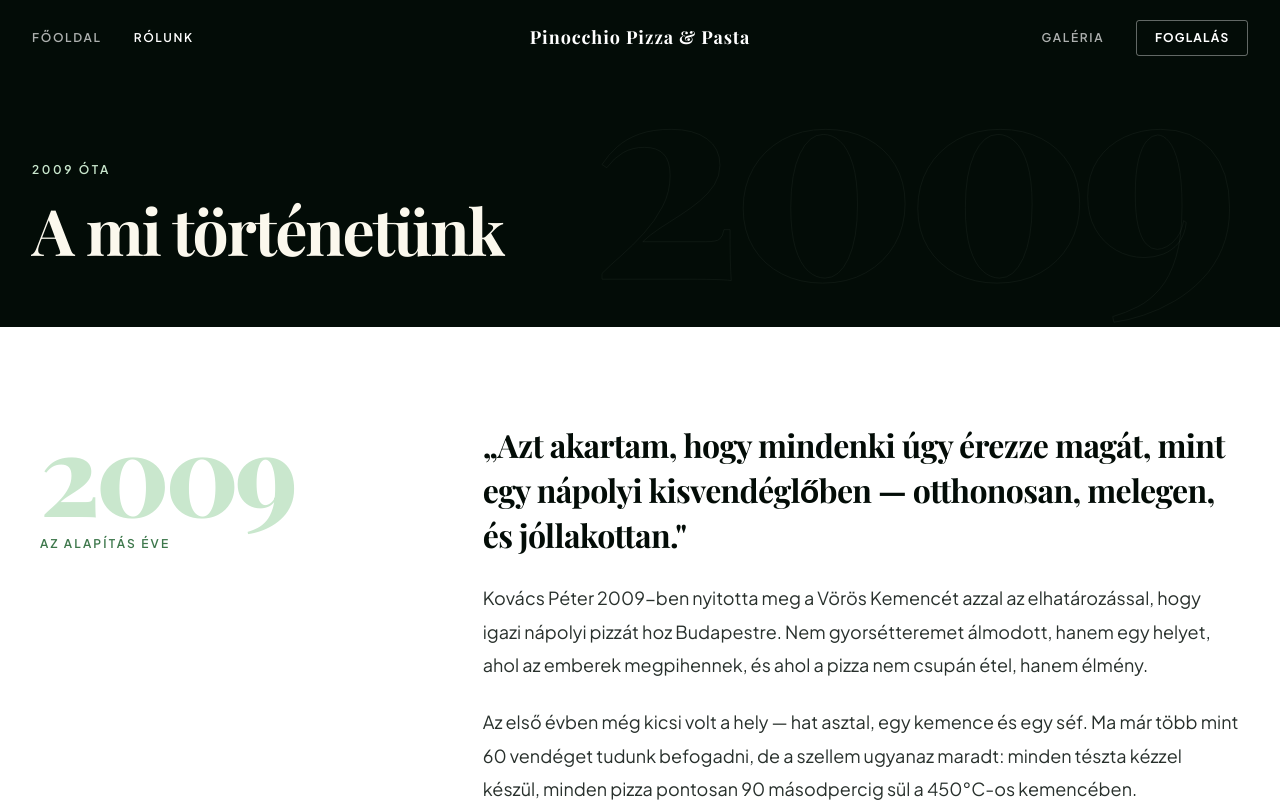
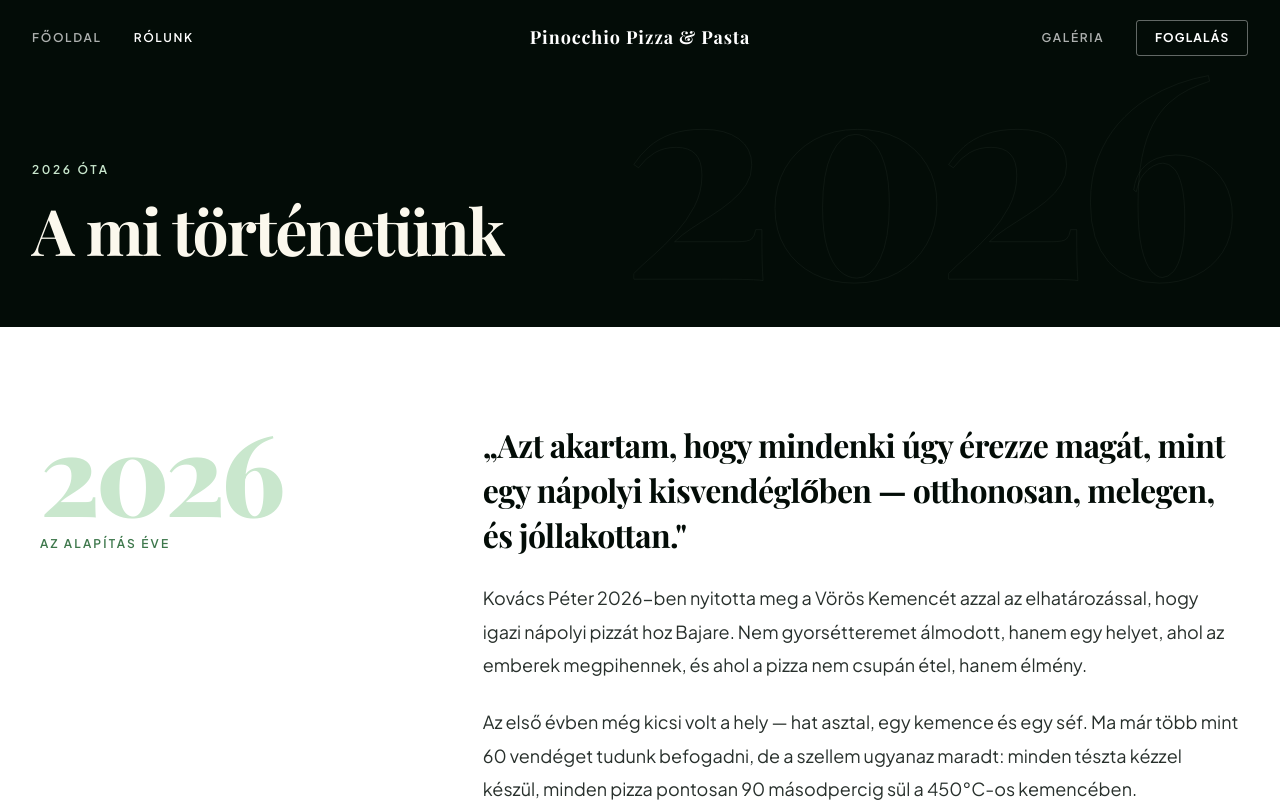
Before and after one commit to zsolaaa/voros-kemence, a Next.js app: page /rolunk in a window 1280 px wide. Shown: the top 802 px of the page. Built offline with nearby package versions, Linux system fonts and the light colour scheme.

Commit message:
Change Budapest to Baja, 2009 to 2026

```diff
--- a/src/app/layout.tsx
+++ b/src/app/layout.tsx
@@ -19,7 +19,7 @@ const jakarta = Plus_Jakarta_Sans({
 export const metadata: Metadata = {
   title: "Pinocchio Pizza & Pasta — Autentikus Olasz Pizza",
   description:
-    "Helyi pizzázó Budapesten, ahol minden pizza kézzel készül, fából tüzelt kemencében sütve. Foglaljon asztalt még ma!",
+    "Helyi pizzázó Baján, ahol minden pizza kézzel készül, fából tüzelt kemencében sütve. Foglaljon asztalt még ma!",
 };
 
 export default function RootLayout({
--- a/src/app/page.tsx
+++ b/src/app/page.tsx
@@ -34,15 +34,15 @@ export default function HomePage() {
       {/* ── HERO (split screen) ──────────────────────────────── */}
       <section className="vk-hero" aria-label="Főoldal hős szekció">
         <div className="vk-hero__left">
-          <div className="vk-hero__year-bg" aria-hidden="true">2009</div>
+          <div className="vk-hero__year-bg" aria-hidden="true">2026</div>
           <p className="vk-hero__eyebrow vk-au vk-au-1">
-            Autentikus Olasz Pizza · Budapest
+            Autentikus Olasz Pizza · Baja
           </p>
           <h1 className="vk-hero__title vk-au vk-au-2">
             Pinocchio<br /><em>Pizza & Pasta</em>
           </h1>
           <p className="vk-hero__tagline vk-au vk-au-3">
-            Hagyomány, tűz és ízek — 2009 óta.
+            Hagyomány, tűz és ízek — 2026 óta.
           </p>
           <div className="vk-hero__actions vk-au vk-au-4">
             <Link href="#menu" className="vk-btn vk-btn--primary">Étlapunk</Link>
@@ -95,7 +95,7 @@ export default function HomePage() {
       <div className="vk-stats" role="complementary" aria-label="A Pinocchio Pizza & Pasta számokban">
         <div className="vk-stats__grid">
           {[
-            { num: "2009",  label: "Alapítás éve" },
+            { num: "2026",  label: "Alapítás éve" },
             { num: "450°C", label: "Kemence hőmérséklete" },
             { num: "90s",   label: "Sütési idő" },
             { num: "100%",  label: "Kézzel nyújtott tészta" },
@@ -133,12 +133,12 @@ export default function HomePage() {
               <p className="vk-eyebrow">A mi históriánk</p>
               <h2 className="vk-story-cols__heading">Egy kemence,<br />ezer történet</h2>
               <p className="vk-story-cols__p">
-                A Pinocchio Pizza & Pasta 2009 óta süti pizzáit ugyanolyan szenvedéllyel,
+                A Pinocchio Pizza & Pasta 2026 óta süti pizzáit ugyanolyan szenvedéllyel,
                 mint az alapítás első napján. Nápolyi tészta, helyi alapanyagok,
                 és egy fából tüzelt kemence — ez a mi titkunk.
               </p>
               <p className="vk-story-cols__p">
-                Étteremünk Budapest szívében várja vendégeit, ahol a meleg fények
+                Étteremünk Baja szívében várja vendégeit, ahol a meleg fények
                 és az autentikus ízek egy délolasz kisvendéglő hangulatát idézik.
                 Minden egyes pizzát kézzel nyújtunk, és pontosan 90 másodpercig
                 sütjük a 450°C-os kemencében.
@@ -165,7 +165,7 @@ export default function HomePage() {
           <div className="vk-infostrip__sep" aria-hidden="true" />
           <div className="vk-infostrip__item">
             <span className="vk-infostrip__label">Cím&nbsp;</span>
-            <span className="vk-infostrip__value">1052 Budapest, Váci utca 42.</span>
+            <span className="vk-infostrip__value">1052 Baja, Váci utca 42.</span>
           </div>
           <div className="vk-infostrip__sep" aria-hidden="true" />
           <div className="vk-infostrip__item">
--- a/src/app/rolunk/page.tsx
+++ b/src/app/rolunk/page.tsx
@@ -5,7 +5,7 @@ import { Footer } from "@/components/pizza/footer";
 export const metadata: Metadata = {
   title: "Rólunk — Pinocchio Pizza & Pasta",
   description:
-    "Ismerd meg a Pinocchio Pizza & Pasta történetét, értékeinket és a szenvedélyes csapatot, akik minden nap a legjobb pizzát készítik Budapesten.",
+    "Ismerd meg a Pinocchio Pizza & Pasta történetét, értékeinket és a szenvedélyes csapatot, akik minden nap a legjobb pizzát készítik Bajaen.",
 };
 
 export default function RolunkPage() {
@@ -14,8 +14,8 @@ export default function RolunkPage() {
       <Nav />
 
       <header className="vk-page-header">
-        <p className="vk-page-header__number" aria-hidden="true">2009</p>
-        <p className="vk-page-header__eyebrow">2009 óta</p>
+        <p className="vk-page-header__number" aria-hidden="true">2026</p>
+        <p className="vk-page-header__eyebrow">2026 óta</p>
         <h1 className="vk-page-header__title">A mi történetünk</h1>
       </header>
 
@@ -23,7 +23,7 @@ export default function RolunkPage() {
         <div className="vk-container">
           <div className="vk-about-story">
             <div className="vk-about-story__aside">
-              <p className="vk-about-story__year">2009</p>
+              <p className="vk-about-story__year">2026</p>
               <p className="vk-about-story__year-label">Az alapítás éve</p>
             </div>
             <div className="vk-about-story__body">
@@ -32,8 +32,8 @@ export default function RolunkPage() {
                 kisvendéglőben — otthonosan, melegen, és jóllakottan."
               </p>
               <p className="vk-about-story__p">
-                Kovács Péter 2009-ben nyitotta meg a Vörös Kemencét azzal az
-                elhatározással, hogy igazi nápolyi pizzát hoz Budapestre. Nem
+                Kovács Péter 2026-ben nyitotta meg a Vörös Kemencét azzal az
+                elhatározással, hogy igazi nápolyi pizzát hoz Bajare. Nem
                 gyorsétteremet álmodott, hanem egy helyet, ahol az emberek
                 megpihennek, és ahol a pizza nem csupán étel, hanem élmény.
               </p>
--- a/src/components/pizza/footer.tsx
+++ b/src/components/pizza/footer.tsx
@@ -10,11 +10,11 @@ export function Footer() {
             <p className="vk-footer__tagline">
               Autentikus olasz pizza és pasta, fából tüzelt kemencéből sütve.
               Minden nap friss alapanyagok, szeretettel és szenvedéllyel készítve
-              Budapest szívében.
+              Baja szívében.
             </p>
           </div>
           <address className="vk-footer__contact">
-            <p className="vk-footer__contact-line">1052 Budapest, Váci utca 42.</p>
+            <p className="vk-footer__contact-line">1052 Baja, Váci utca 42.</p>
             <p className="vk-footer__contact-line">
               <a href="tel:+3612345678">+36 1 234 5678</a>
             </p>
```
